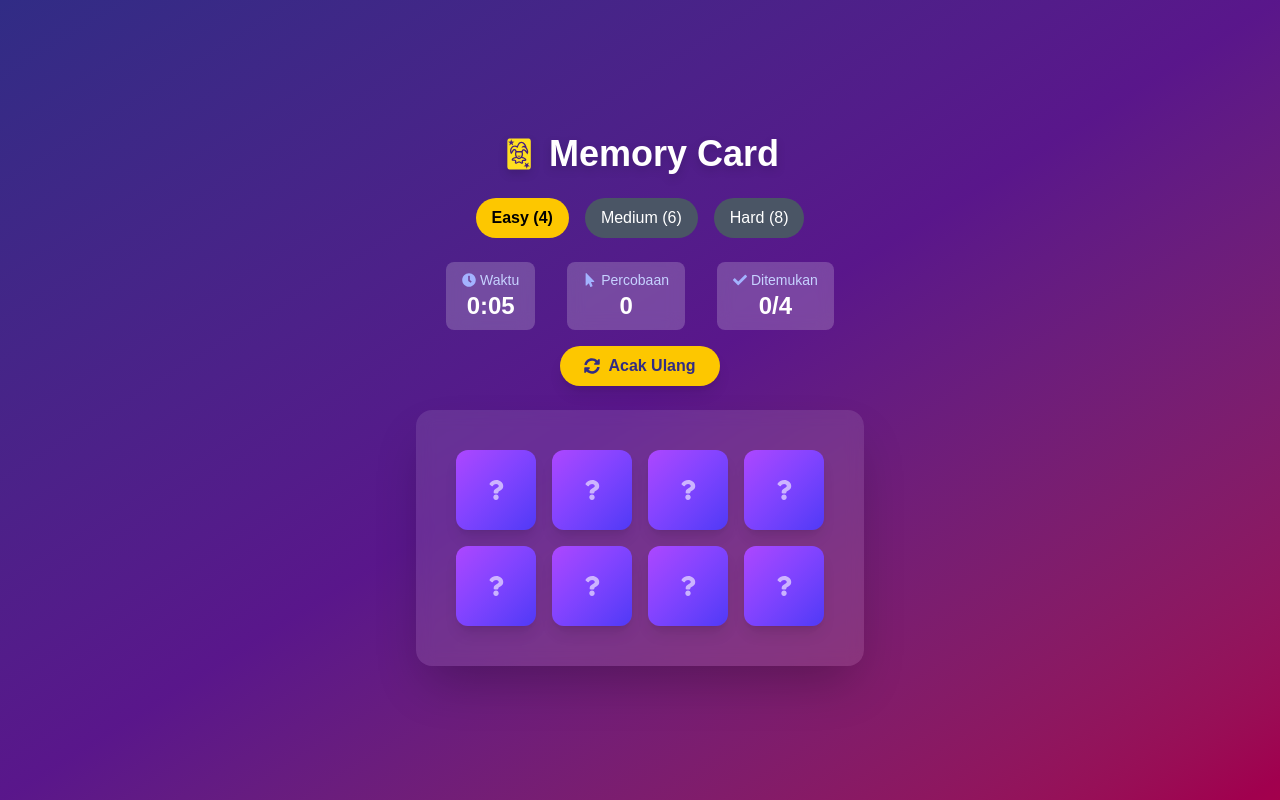
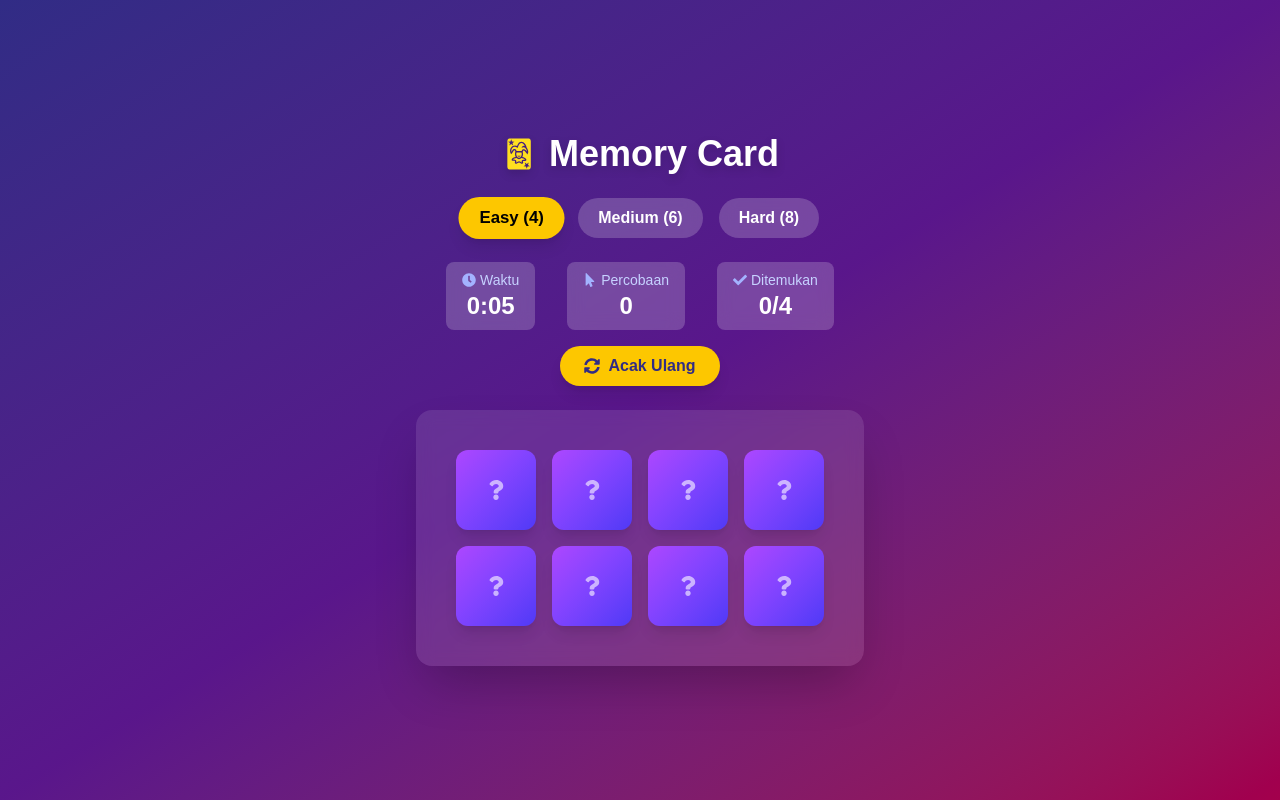
Before and after one commit to mithagresiaharahap241713057-droid/UGD_4_C_3057, a Next.js app: page / in a window 1280 px wide. Built offline with nearby package versions, Linux system fonts and the light colour scheme.

Commit message:
Update page.js
initial commit

```diff
--- a/src/app/page.js
+++ b/src/app/page.js
@@ -144,21 +144,33 @@ export default function Home() {
       <div className="flex gap-4 mb-6">
         <button
             onClick={() => setDifficulty("easy")}
-          className="px-4 py-2 bg-yellow-400 text-black rounded-full font-bold"
+            className={`px-5 py-2 rounded-full font-bold transition-all duration-200
+            ${difficulty === "easy"
+            ? "bg-yellow-400 text-black shadow-lg scale-105"
+            : "bg-white/20 backdrop-blur-sm text-white hover:scale-105"}
+            `}
           >
             Easy (4)
         </button>
 
         <button
             onClick={() => setDifficulty("medium")}
-          className="px-4 py-2 bg-gray-600 text-white rounded-full"
+            className={`px-5 py-2 rounded-full font-bold transition-all duration-200
+            ${difficulty === "medium"
+            ? "bg-yellow-400 text-black shadow-lg scale-105"
+            : "bg-white/20 backdrop-blur-sm text-white hover:scale-105"}
+            `}
           >
             Medium (6)
         </button>
 
         <button
             onClick={() => setDifficulty("hard")}
-          className="px-4 py-2 bg-gray-600 text-white rounded-full"
+            className={`px-5 py-2 rounded-full font-bold transition-all duration-200
+            ${difficulty === "hard"
+            ? "bg-yellow-400 text-black shadow-lg scale-105"
+            : "bg-white/20 backdrop-blur-sm text-white hover:scale-105"}
+            `}
           >
             Hard (8)
         </button>
```
Lines whose indentation alone changed are shown as unchanged.
